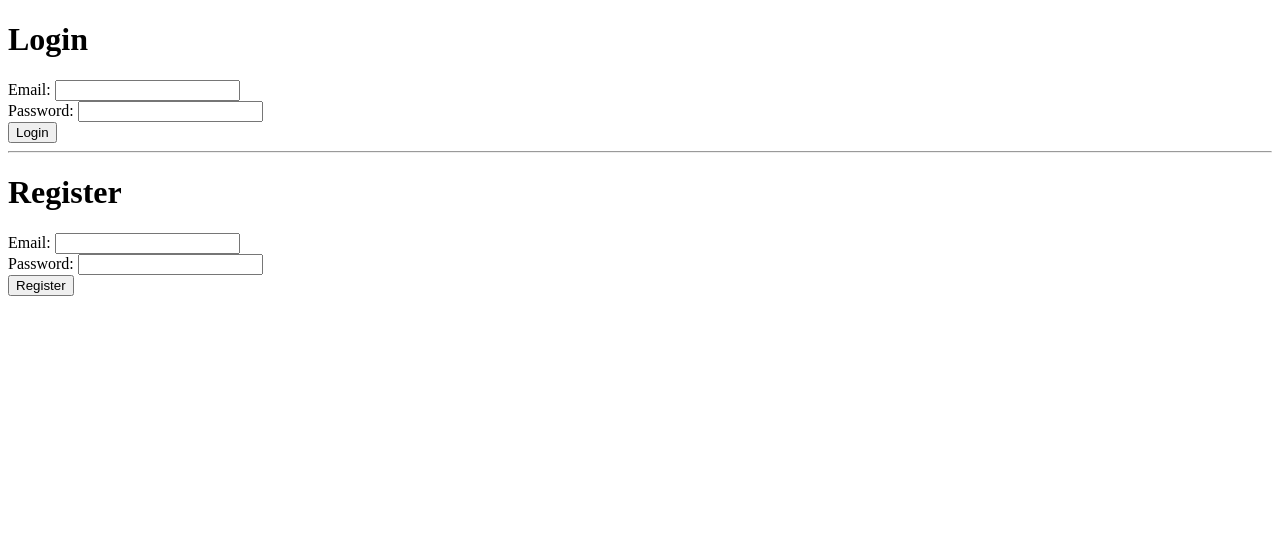
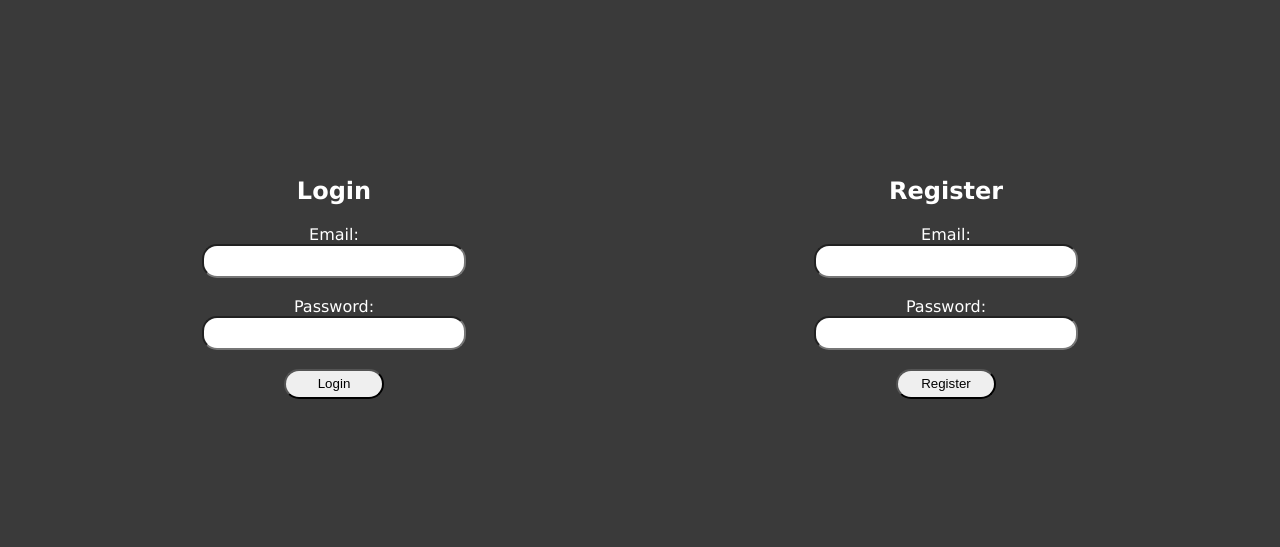
Before and after one commit to WojtekGontarek/emailapi, a Flask app: page / in a window 1280 px wide. Shown: the top 547 px of the page. Run offline with Flask 3, Linux system fonts and the light colour scheme.

Commit message:
mah ale dziala

```diff
--- a/app.py
+++ b/app.py
@@ -1,18 +1,39 @@
-from flask import Flask, render_template, request, session, redirect, url_for, jsonify
+import datetime
+
+from flask import Flask, render_template, request, session, redirect
 import requests
 
 app = Flask(__name__)
+app.secret_key = "kabaczek"
 
-API_URL = "https://reqres.in/api"
-app.secret_key = 'super secret key'
+API_KEY = open("apiKey.txt", "r").read()
 
+API_URL = "https://identitytoolkit.googleapis.com/v1/accounts"
+
+DB_URL = "https://console.firebase.google.com/u/1/project/flaskproject-c9d74/database/flaskproject-c9d74-default-rtdb/data/~2F"
 
 @app.route("/")
 def index():
-    if "token" in session:
-        return redirect("/users")
+    if "user_id" in session:
+        return redirect("/profile")
     else:
         return render_template("index.html")
+
+
+@app.route("/register", methods=["POST"])
+def register():
+    email = request.form["email"]
+    password = request.form["password"]
+
+    payload = {"email": email, "password": password, "returnSecureToken": True}
+    response = requests.post(f"{API_URL}:signUp?key={API_KEY}",
+                             json=payload)
+
+    if response.status_code == 200:
+        session["user_id"] = response.json()["localId"]
+        return redirect("/profile")
+    else:
+        return render_template("index.html", error=response.json()["error"]["message"])
 
 
 @app.route("/login", methods=["POST"])
@@ -22,58 +43,50 @@ def login():
     print(request.form.get("email"))
     password = request.form["password"]
 
-    # Simulate basic authentication
-    payload = {"email": email, "password": password}
+    payload = {"email": email, "password": password, "returnSecureToken": True}
+    response = requests.post(
+        f"{API_URL}:signInWithPassword?key={API_KEY}", json=payload)
 
-    # Send POST request to authenticate user
-    response = requests.post(f"{API_URL}/login", data=payload)
-
-    # Check if authentication is successful
     if response.status_code == 200:
-        session["token"] = response.json()["token"]
-        return redirect("/users")
+        session["user_id"] = response.json()["localId"]
+        print(response.json())
+        return redirect("/profile")
     else:
         return render_template("index.html", error="Invalid email or password")
 
 
-@app.route("/register", methods=["POST"])
-def register():
-    email = request.form["email"]
-    password = request.form["password"]
-
-    # Simulate user registration
-    payload = {"email": email, "password": password}
-
-    # Send POST request to register user
-    response = requests.post(f"{API_URL}/register", data=payload)
-    print(response.json())
-    print(response.status_code)
-    # Check if registration is successful
-    if response.status_code == 200:
-        session["token"] = response.json()["token"]
-        return redirect("/users")
+@app.route("/profile")
+def profile():
+    if "user_id" in session:
+        return render_template("profile.html")
     else:
-        return render_template("index.html", error=response.json().get("error"))
-
-
-@app.route("/users")
-def users():
-    if "token" in session:
-        # Fetch users from ReqRes.in API
-        headers = {"Authorization": f"Bearer {session['token']}"}
-        response = requests.get(f"{API_URL}/users", headers=headers)
-        users = response.json()["data"]
-
-        return render_template("users.html", users=users)
-    else:
-        return redirect(url_for("index"))
+        return redirect("/")
 
 
 @app.route("/logout")
 def logout():
-    # Remove token from session
-    session.pop("token", None)
+    session.pop("user_id", None)
     return redirect("/")
+
+# def get_user_notes(user_id):
+#     db_path = f"notes/{user_id}"
+#     response = requests.get(f"{DB_URL}/{db_path}.json")
+#     if response.status_code == 200:
+#         return response.json() or {}
+#     else:
+#         return {}
+
+# @app.route("/create_note", methods=["POST"])
+# def create_note(user_id, note_title, note_body):
+#     db_path = f"notes/{user_id}"
+#
+#     res = requests.post(f"{DB_URL}/{db_path}.json", json={
+#         'title': note_title,
+#         'body': note_body,
+#         'created_at': str(datetime.datetime.now())
+#     }).json()['name']
+#
+#     return res
 
 
 if __name__ == '__main__':
--- a/templates/index.html
+++ b/templates/index.html
@@ -3,28 +3,82 @@
 <head>
     <meta charset="UTF-8">
     <meta name="viewport" content="width=device-width, initial-scale=1.0">
-    <title>Login/Register</title>
+{#    <link rel="stylesheet" href="style.css">#}
+    <title>Login or Register</title>
+    <style>
+        body {
+            background-color: #3a3a3a;
+            color: white;
+            padding: 20px;
+            font-family: 'Lucida Grande', Arial, sans-serif;
+        }
+        main {
+            display: flex;
+
+        }
+        .panel{
+            width: 50%;
+            height: 400px;
+            padding: 50px;
+            display: flex;
+            flex-direction: column;
+            justify-content: center;
+            align-content: center;
+        }
+        form{
+            display: flex;
+            flex-direction: column;
+            align-items: center;
+        }
+        input{
+            height: 20px;
+            width: 250px;
+            padding: 5px;
+            border-radius: 15px;
+        }
+        input[type="submit"]{
+            height: 30px;
+            width: 100px;
+        }
+        #error{
+            color: red;
+            font-size: large;
+            width: 100%;
+            text-align: center;
+        }
+    </style>
 </head>
 <body>
+
     {% if error %}
-        <p style="color: red">{{ error }}</p>
+        <p id="error">{{ error }}</p>
     {% endif %}
-    <h1>Login</h1>
+    <main>
+
+        <section class="panel" id="login_panel">
+            <h1 style="text-align: center">Login</h1>
             <form action="/login" method="post">
                 <label for="email_log">Email:</label>
                 <input type="text" id="email_log" name="email" required><br>
                 <label for="password_log">Password:</label>
                 <input type="password" id="password_log" name="password" required><br>
-        <button type="submit">Login</button>
+                <input type="submit" value="Login">
             </form>
-    <hr>
-    <h1>Register</h1>
+        </section>
+
+        <section class="panel" id="reg_panel">
+            <h1 style="text-align: center">Register</h1>
             <form action="/register" method="post">
                 <label for="email_reg">Email:</label>
                 <input type="text" id="email_reg" name="email" required><br>
                 <label for="password_reg">Password:</label>
                 <input type="password" id="password_reg" name="password" required><br>
-        <button type="submit">Register</button>
+                <input type="submit" value="Register">
             </form>
+        </section>
+
+    </main>
+
+
 </body>
 </html>
```
Also changed, not shown: templates/profile.html (added, +75 -0 lines), templates/style.css (added, +24 -0 lines), templates/users.html (deleted, +0 -17 lines), 1 other file. Lines whose indentation alone changed are shown as unchanged.
